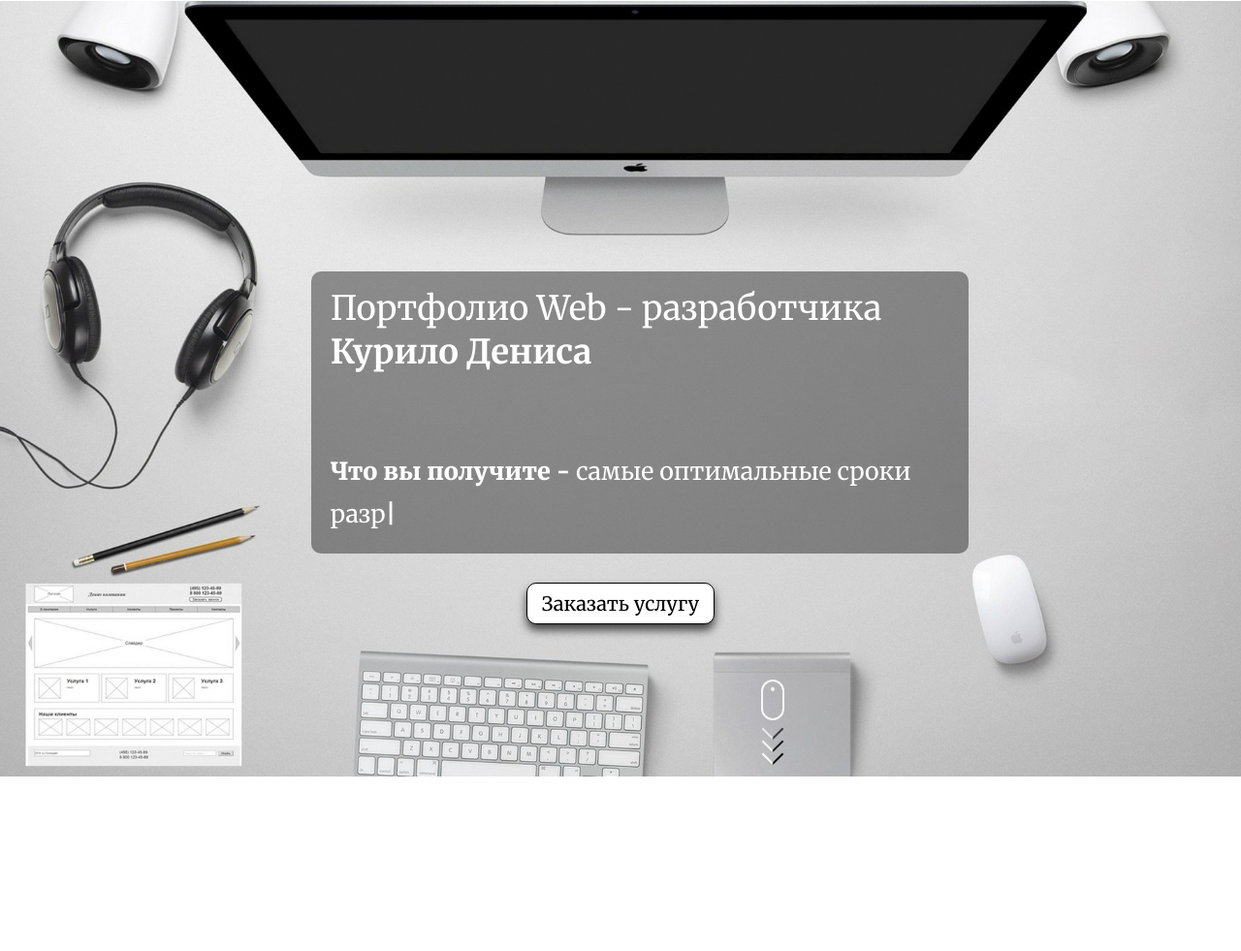
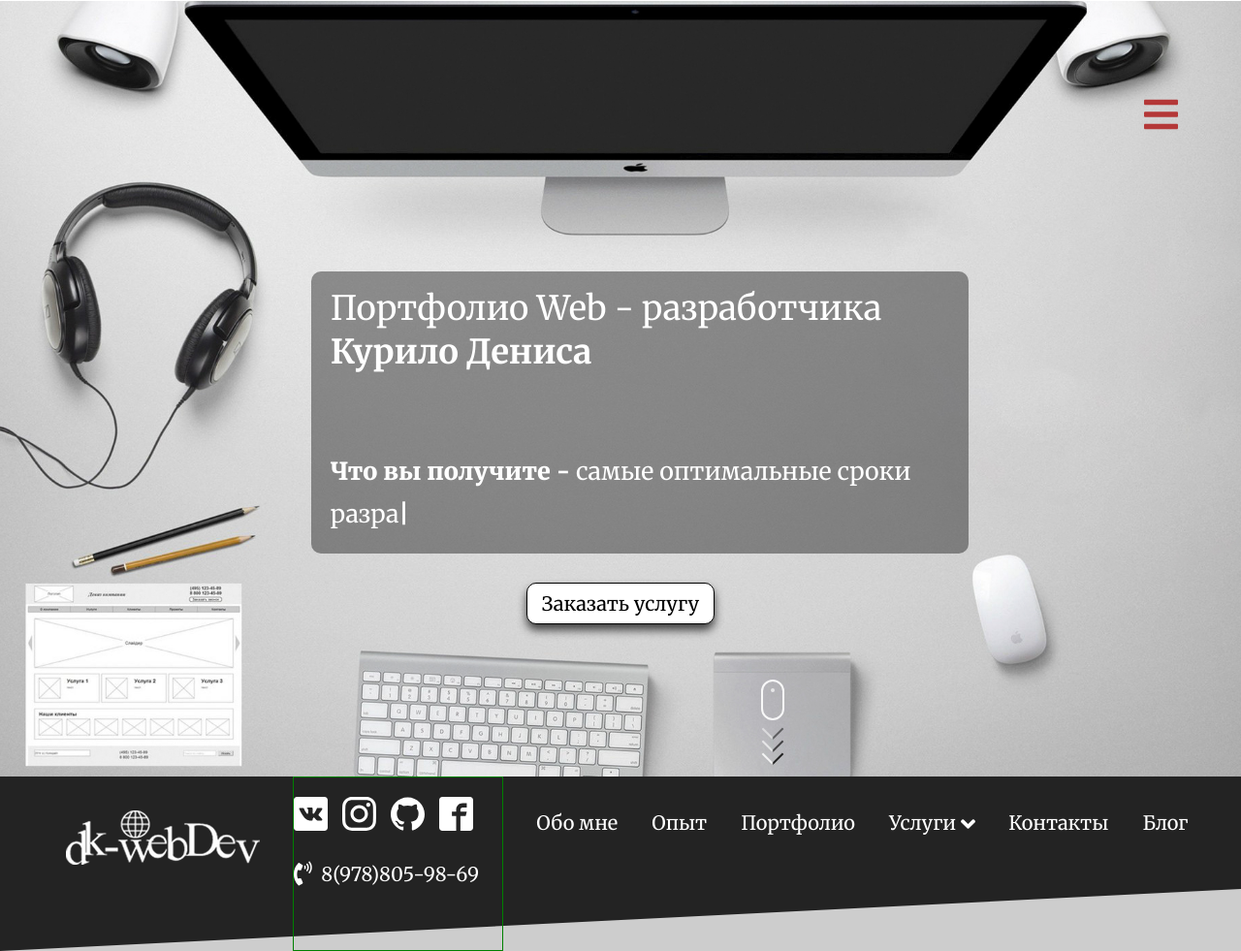
Before and after one commit to Denis-Kurilo/portfolio, a website: page app/index.html in a window 1280 px wide. Shown: the whole page at 97% size. Before the commit the page ends 801 px from the top, so only its background shows below. Drawn offline with nearby package versions, Linux system fonts and the light colour scheme.

Commit message:
mible header

```diff
--- a/app/index.html
+++ b/app/index.html
@@ -5,7 +5,7 @@
 	<meta http-equiv="X-UA-Compatible" content="IE=edge" />
 	<meta name="viewport" content="width=device-width, initial-scale=1.0" />
 	<!-- Titles -->
-	<title>Сайт Портфолио | Курило Дениса</title>
+	<title>Сайт Портфолио | Веб разработчика</title>
 	<meta name="keywords" content="Ключевые слова...">
     <meta name="description" content="Описание страницы...">
 	<!-- Syles -->
@@ -118,19 +118,20 @@
 <!-- //HEADER -->
 
 <!-- NAV -->
-<!-- <div id="nav" class="nav wrapper">
-	bg
-	<svg class="bgNav" xmlns="http://www.w3.org/2000/svg" viewBox="0 0 100 100" preserveAspectRatio="none">
+<div id="nav" class="nav">
+	<!-- bg -->
+	<svg xmlns="http://www.w3.org/2000/svg" viewBox="0 0 100 100" preserveAspectRatio="none">
 		<polygon class="colorNavB" fill="#cdcdcd" points="0,100 100,0 100,100"/>
 	</svg>
-	//bg
+	<!-- //bg -->
+	<div class="wrapperNav">
 		<div class="logo" id="top">
 			<a href="#header"><img src="img/logo/logo.png" alt="Логотип"></a>
 		</div>
 
 		<div class="contacts">
 			<div class="social">
-				gradient instagram
+				<!-- gradient instagram -->
 				<svg width="0" height="0">
 				  <radialGradient  id="rg" r="150%" cx="30%" cy="107%">
 				    <stop stop-color="#fdf497" offset="0" />
@@ -148,7 +149,7 @@
 					<a href="https://www.instagram.com/kurilo__denis/" target="_blank"><use xlink:href="sprite.svg#instagram"></use></a>
 				</svg>
 
-				//gradient instagram
+				<!-- //gradient instagram -->
 
 				<svg class="icon github">
 					<a href="https://github.com/Denis-Kurilo" target="_blank"><use xlink:href="sprite.svg#github"></use></a>
@@ -163,7 +164,7 @@
 			</div>
 		</div>
 
-		<nav class="navigation">
+		<nav role="navigation">
 			<ul class="list">
 				<li><a href="#aboutMe">Обо мне</a></li>
 				<li><a href="#skils">Опыт</a></li>
@@ -180,8 +181,11 @@
 				<li><a href="#contacts">Контакты</a></li>
 				<li><a href="#">Блог</a></li>
 			</ul>
+
+			<div class="navigation__toggle"><i class="fas fa-bars"></i></div>
 		</nav>
-</div> -->
+	</div>
+</div>
 <!-- //NAV -->
 
 <!-- ABOUT ME -->
--- a/app/less/blocks/_contacts.less
+++ b/app/less/blocks/_contacts.less
@@ -1,15 +1,17 @@
 .contacts{
-	width: 300px;
-	height: 150px;
+	border: 1px solid green;
+	 //width: 215px;
+	//height: 150px;
 	position: relative;
-	margin-left: auto;
-	margin-right: auto;
-	left: 50px;
+	display: flex;
+    align-items: center;
+	margin-left: 25px;
+	margin-right: 25px;
 }
 
 .social{
-	width: 300px;
-	height: 70px;
+	/* width: 300px;
+	height: 70px; */
 }
 
 .icon, .icon a{
@@ -49,8 +51,13 @@
 .facebook a:hover{fill: @colorSocialHoverFacebook;}
 
 .social .icon{
-	width: 35px;
-	height: 35px;
+	width: 30px;
+	height: 30px;
+
+	@media only screen and (min-width : 1200px) {
+		width: 35px;
+		height: 35px;
+    }
 }
 
 .social .vk{left: 0px;}
@@ -60,26 +67,38 @@
 
 //mobile
 .phone{
-	width: 100%;
+	width: 215px;
 	height: auto;
 	position: relative;
-	top: 10px;
+	top: 0px;
+
+	@media only screen and (min-width : 1200px) {
+    	top: 10px;
+  }
 }
  .phone a {
 	position: relative;
 	left: 28px;
 	color: #FFF;
 	text-decoration: none;
-	font-size: 20px;
+	font-size: 18px;
+
+	@media only screen and (min-width : 1200px) {
+      font-size: 20px;
+    }
 }
 
 .phone a .fa-phone-volume{
 	position: absolute;
 	left: -28px;
 	top: -3px;
-	font-size: 25px;
+	font-size: 22px;
 	color: #FFF;
 	height: 30px;
+
+	@media only screen and (min-width : 1200px) {
+    	font-size: 25px;
+  }
 }
 
 .svg-inline--fa .fa-phone-volume .fa-w-12{
--- a/app/less/section/_navigation.less
+++ b/app/less/section/_navigation.less
@@ -12,47 +12,70 @@
    }
 }
 
+.wrapperNav{
+  width: 100%;
+  display: flex;
+  justify-content: space-around;
+}
+
 .logo{
-  margin: 35px 0 0 50px;
+  margin: 35px 0 0 20px;
+
+  @media only screen and (min-width : 1200px) {
+     margin: 35px 0 0 5%;
+  }
 
   img{
-    width: 200px;
-    height: 56px;
+    width: 150px;
+    height: 42px;
+
+    @media only screen and (min-width : 1200px) {
+      width: 200px;
+      height: 56px;
+    }
   }
 }
 
 //navigation
-.navigation{
-  display: flex;
-  margin-left: auto;
+nav[role="navigation"]{
+  display: inline-block;
+  text-align: right;
 }
 .list{
   margin: 0;
   padding: 0;
-  display: flex;
+  display: none;
   list-style-type: none;
-  margin-right: 50px;
+  padding-right: 50px;
+
+  @media only screen and (min-width : 768px) {
+     display: flex;
+  }
 }
 
 .list li{
+  max-width: 100%;
   margin: 0;
   padding: 0;
-  display: inline-block;
-  margin-left: 50px;
+  padding-left: 35px;
+  padding-top: 30px;
   display: flex;
-  margin-top: 30px;
 
   &:first-child{
-    margin-left: 0;
+    padding-left: 0;
   }
 }
 
 .list li a, .list li{
   color: @colorNavigation;
-  font-size: 20px;
+  font-size: 18px;
   cursor: pointer;
   position: relative;
   text-decoration: none;
+
+  @media only screen and (min-width : 1200px) {
+    font-size: 20px;
+  }
 }
 .list li a{position: relative;}
 
@@ -90,3 +113,12 @@
   top: 7px;
   left: 3px;
 }
+
+/* mobile navigation */
+.navigation__toggle{
+  position: fixed;
+  top: 150px;
+  right: 100px;
+  font-size: 40px;
+  color: #B43838;
+}
```
Also changed, not shown: app/css/main.css.
